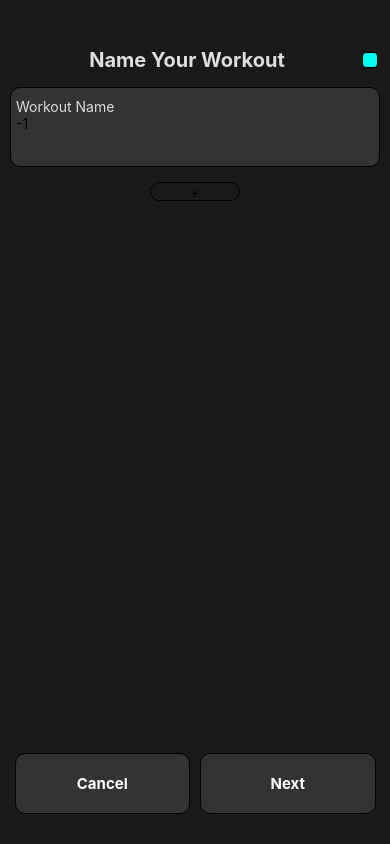
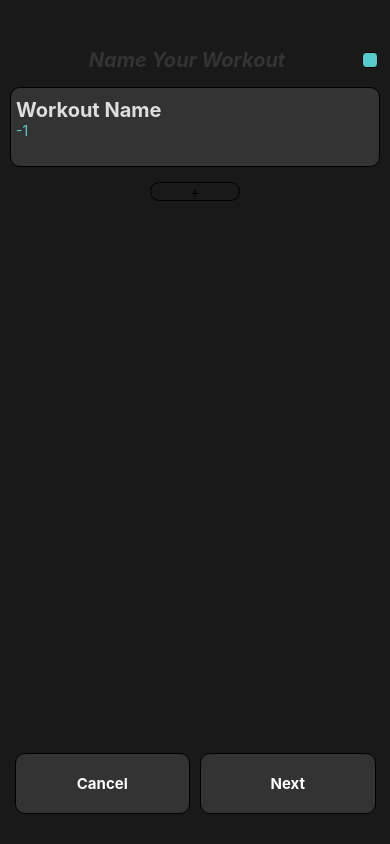
Before and after one commit to Hayden50/gym, a React Native app: screen /Editor in a window 390 px wide. Built offline with nearby package versions, Linux system fonts and the light colour scheme.

Commit message:
Add colors

```diff
--- a/components/EditorTitle.js
+++ b/components/EditorTitle.js
@@ -7,6 +7,7 @@ import {
   Modal,
 } from 'react-native';
 import React from 'react';
+import theme from '../styles/theme.style';
 
 const EditorTitle = props => {
   return (
@@ -14,7 +15,7 @@ const EditorTitle = props => {
       <View style={styles.topBar}>
         <TextInput
           placeholder="Name Your Workout"
-          placeholderTextColor={'#DEDEDE'}
+          placeholderTextColor={theme.COLORS.light_gray}
           onChange={props.onChange}
           style={{...styles.title, color: props.colorArr[props.currentColor]}}
           maxLength={19}
@@ -68,6 +69,7 @@ const styles = StyleSheet.create({
   title: {
     flexDirection: 'row',
     textAlign: 'center',
+    fontStyle: 'italic',
     fontSize: 20,
     fontWeight: 'bold',
     marginVertical: 10,
@@ -104,9 +106,9 @@ const styles = StyleSheet.create({
     overflow: 'hidden',
   },
   modalColorButton: {
-    height: 30,
-    width: 30,
-    borderRadius: 6,
+    height: 50,
+    width: 50,
+    borderRadius: 8,
     margin: 8,
   },
 });
--- a/components/LiftCard.js
+++ b/components/LiftCard.js
@@ -21,7 +21,7 @@ const styles = StyleSheet.create({
   },
   propNameStyle: {
     fontWeight: 'bold',
-    fontSize: 15,
+    fontSize: 20,
     color: 'white',
   },
   numSetStyle: {
--- a/screens/Editor.js
+++ b/screens/Editor.js
@@ -2,7 +2,6 @@
 import React, {useState, useCallback} from 'react';
 import {
   View,
-  SafeAreaView,
   Text,
   Keyboard,
   TouchableOpacity,
@@ -21,14 +20,12 @@ import theme from '../styles/theme.style';
 const colors = theme.COLORS;
 const colorArr = [
   colors.blue,
+  colors.yellow,
+  colors.red,
+  colors.purple,
   colors.green,
-  colors.red,
-  colors.blue,
-  colors.green,
-  colors.red,
-  colors.blue,
-  colors.green,
-  colors.red,
+  colors.orange,
+  colors.pink,
 ];
 
 const possibleNums = ['1', '2', '3', '4', '5', '6', '7', '8', '9'];
@@ -248,6 +245,7 @@ export default function Editor({navigation}) {
               placeholderTextColor={'#DEDEDE'}
               onChangeText={newText => setLift(newText)}
               value={lift}
+              style={styles.placeholderWorkoutInput}
             />
             <View>
               <TextInput
@@ -258,6 +256,7 @@ export default function Editor({navigation}) {
                 onChangeText={newText => setNums(newText)}
                 maxLength={1}
                 value={nums}
+                style={{color: colorArr[currentColor]}}
               />
             </View>
           </View>
@@ -350,6 +349,11 @@ const styles = StyleSheet.create({
     width: '100%',
     justifyContent: 'center',
   },
+  placeholderWorkoutInput: {
+    color: 'white',
+    fontSize: 20,
+    fontWeight: 'bold',
+  },
   returnButton: {
     margin: 5,
     paddingHorizontal: 15,
--- a/styles/theme.style.js
+++ b/styles/theme.style.js
@@ -1,11 +1,15 @@
 export default {
   COLORS: {
-    red: '#ff392e',
-    blue: '#00ffef',
+    red: '#e05656',
+    blue: '#55cbcd',
     light_gray: '#333333',
     dark_gray: '#191919',
     green: '#77dd77',
     white: '#ffffff',
+    purple: '#b399d4',
+    yellow: '#fdfd97',
+    orange: '#ffb347',
+    pink: '#cc6bb1',
   },
   FONT_SIZE_SMALL: 10,
   FONT_SIZE_MEDIUM: 15,
```
